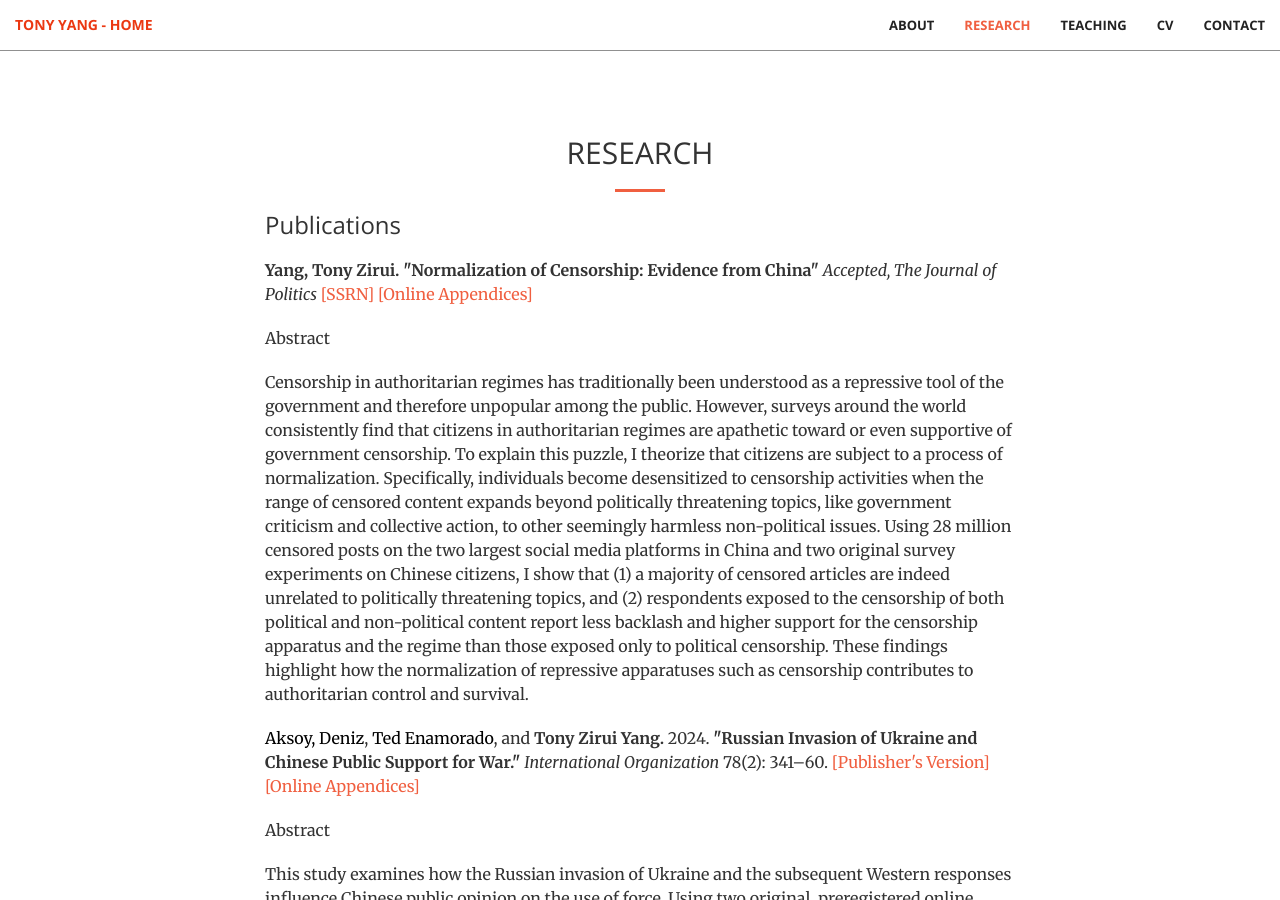
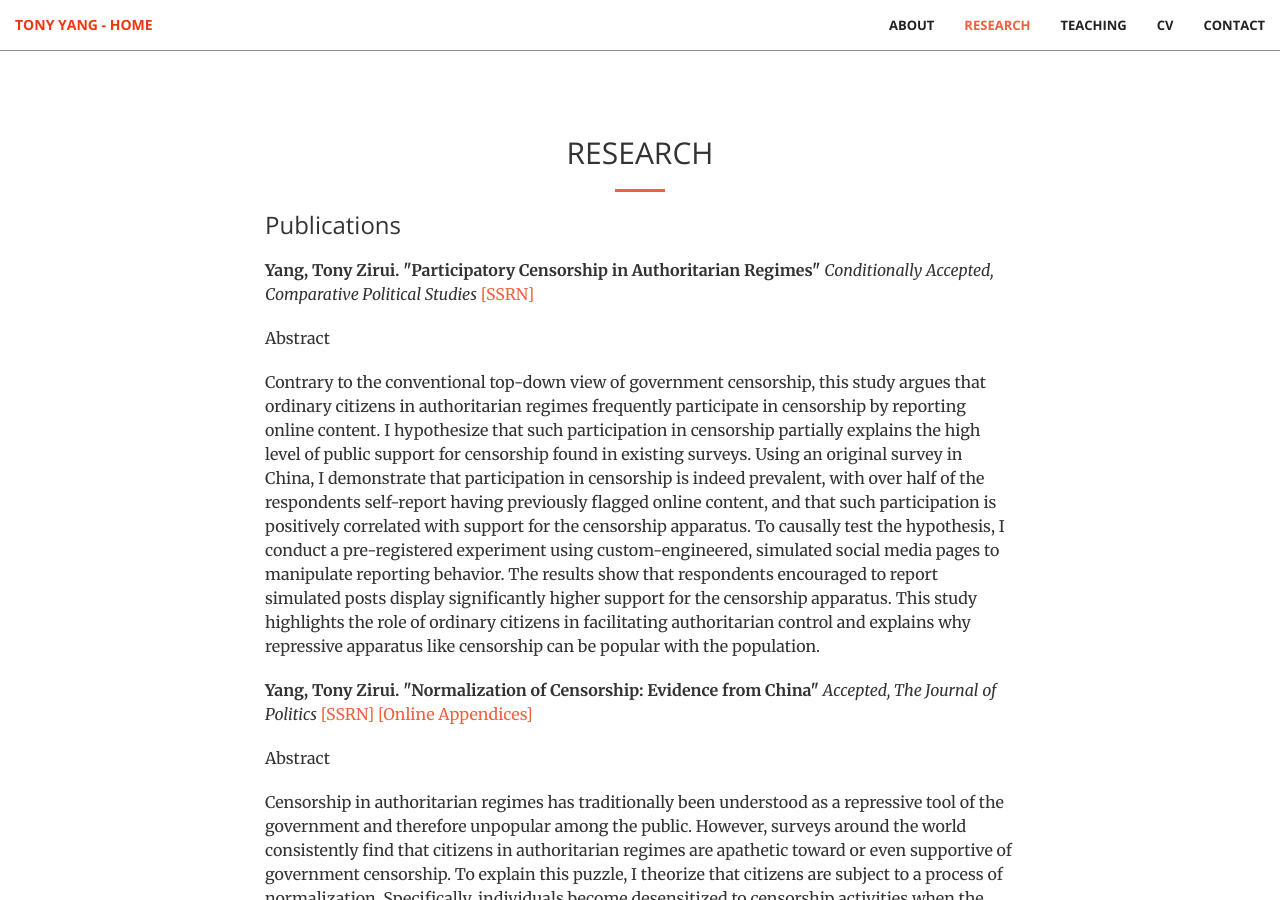
Before and after one commit to tonyhsfz/website, a Jekyll site: the page built from index.html, in a window 1280 px wide and 900 px high, scrolled down 1728 px. Built offline with Jekyll 4.4.1, drawn with Linux system fonts in a browser that asks for light colours; some of the changed text lies outside the part shown.

Commit message:
Update publication.html

```diff
--- a/_includes/publication.html
+++ b/_includes/publication.html
@@ -6,6 +6,18 @@
                 <hr>
                 <h3 class="section-heading">Publications</h3>
                     <p></p>
+                <p><b> Yang, Tony Zirui. "Participatory Censorship in Authoritarian Regimes" </b> <i>Conditionally Accepted, Comparative Political Studies</i>
+ <a href="https://papers.ssrn.com/sol3/papers.cfm?abstract_id=4167554">[SSRN]</a> </p>
+                    <p> Abstract </p>
+<p>
+Contrary to the conventional top-down view of government censorship, this study argues that ordinary citizens in authoritarian regimes frequently participate in censorship by reporting online content.
+        I hypothesize that such participation in censorship partially explains the high level of public support for censorship found in existing surveys.
+        Using an original survey in China, I demonstrate that participation in censorship is indeed prevalent, with over half of the respondents self-report having previously flagged online content,
+        and that such participation is positively correlated with support for the censorship apparatus. To causally test the hypothesis, I conduct a pre-registered experiment using custom-engineered,
+        simulated social media pages to manipulate reporting behavior. The results show that respondents encouraged to report simulated posts display significantly higher support for the censorship apparatus.
+        This study highlights the role of ordinary citizens in facilitating authoritarian control and explains why repressive apparatus like censorship can be popular with the population.
+</p>
+ <p></p>
 <p><b> Yang, Tony Zirui. "Normalization of Censorship: Evidence from China" </b>  <i>Accepted, The Journal of Politics</i>  <a href="https://papers.ssrn.com/sol3/papers.cfm?abstract_id=3835217">[SSRN]</a>
                     <a href="/img/Censorship_Appendices.pdf">[Online Appendices]</a></p>
 <p> Abstract </p>
```
Also changed, not shown: other parts of _includes/publication.html (+0 -3 lines).
